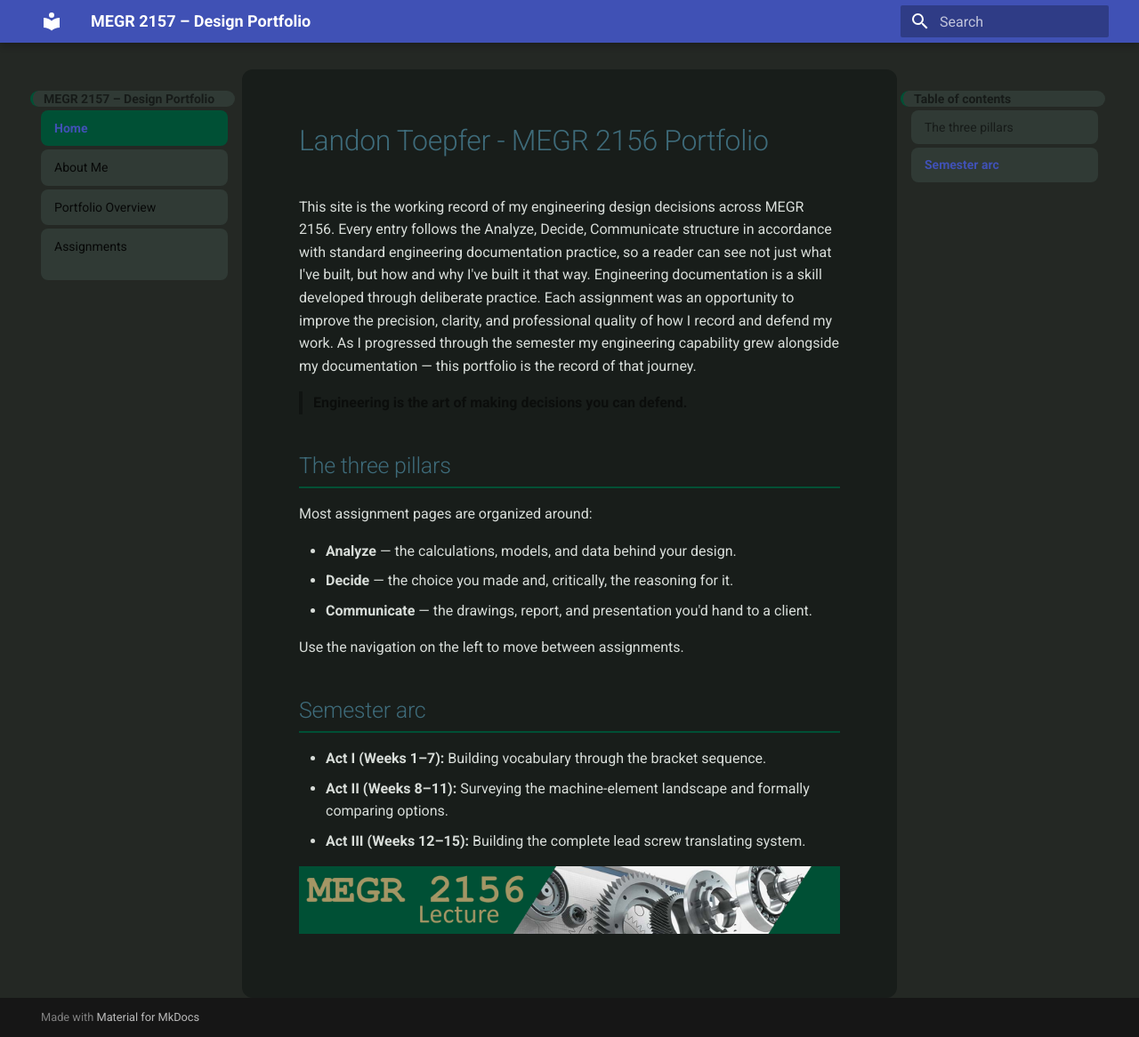
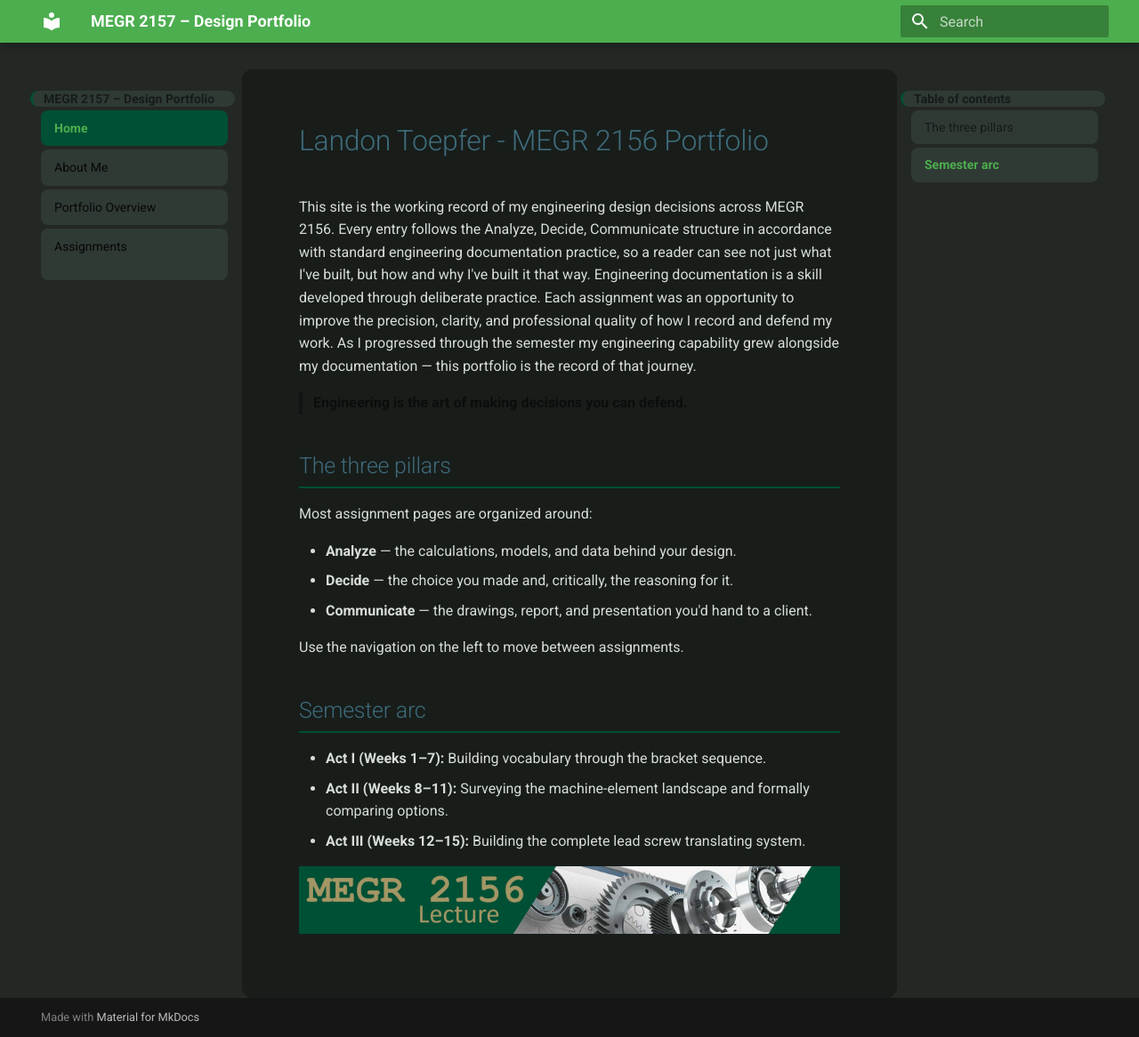
Before and after one commit to LandonToepfer/megr2157-portfolio, an MkDocs documentation site: the page built from docs/index.md, in a window 1280 px wide and 1166 px high. Shown: the whole window at 89% size. Built offline with MkDocs 1.6.1 and Material for MkDocs 9.7.7, drawn with Linux system fonts in a browser that asks for light colours.

Commit message:
Update mkdocs.yml

```diff
--- a/mkdocs.yml
+++ b/mkdocs.yml
@@ -4,7 +4,7 @@ site_description: Design portfolio documentation, built with the Analyze / Decid
 theme:
   name: material
   palette:
-    - scheme: custom
+    - primary: green
   features:
     - navigation.instant
     - navigation.tracking
```
